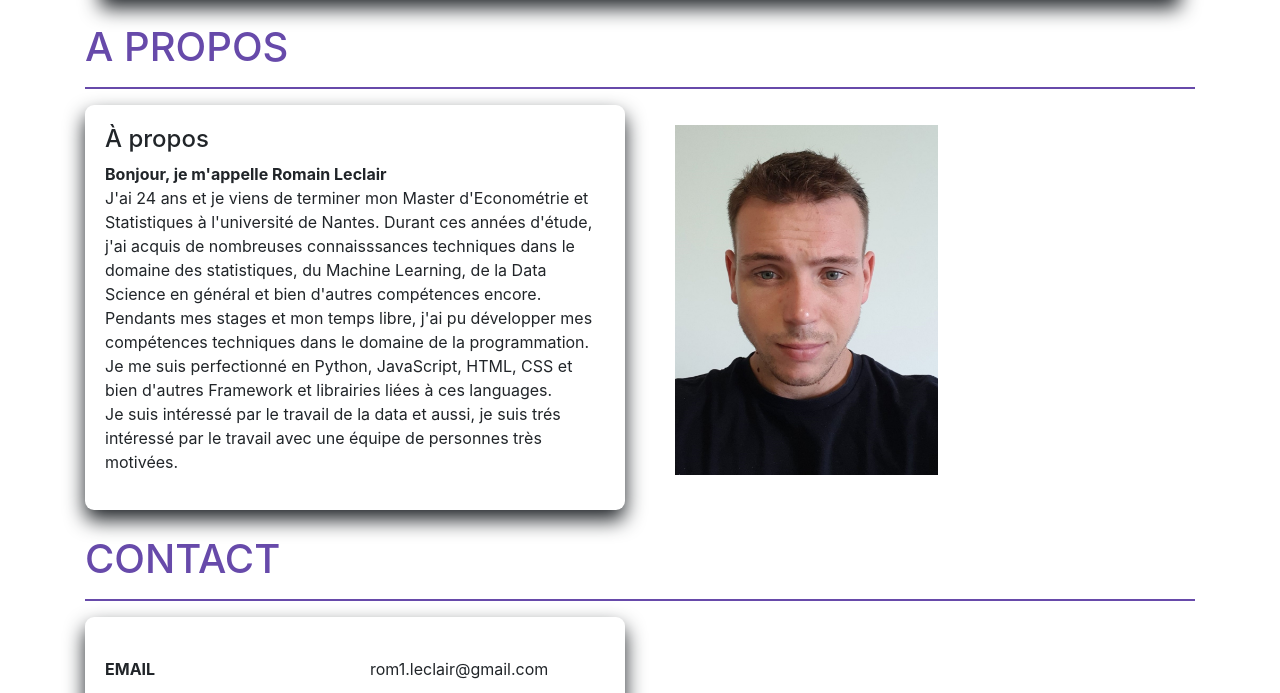
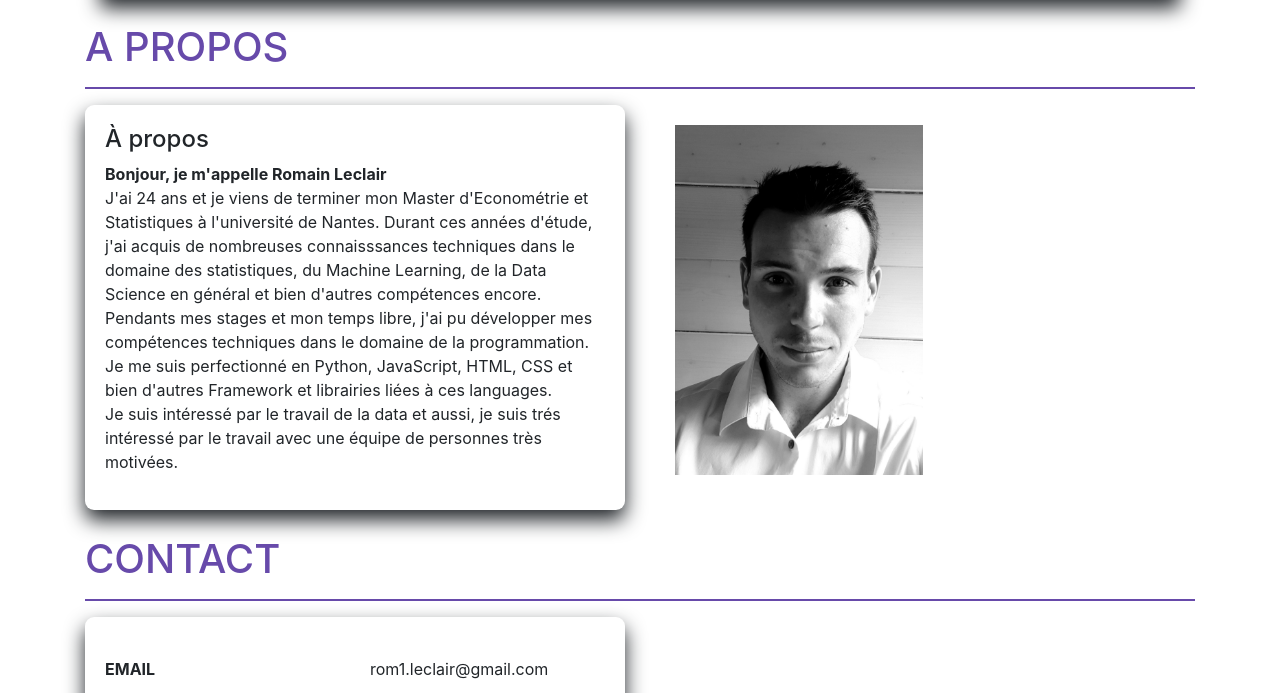
Before and after one commit to RomainLeclair/Personal-Website, a plain HTML site: page index.html in a window 1280 px wide. Shown: the part 2734-3427 px from the top of the page. Drawn offline with nearby package versions, Linux system fonts and the light colour scheme.

Commit message:
Update my profile picture

```diff
--- a/index.html
+++ b/index.html
@@ -262,7 +262,7 @@
             </div>
             <div class="col-lg-6 col-md-12">
               <div class="card-body">
-                <img style="width: 400x; height: 350px;" src="static/Romain1.jpg">
+                <img style="width: 400x; height: 350px;" src="static/PhotoCV.jpg">
               </div>
             </div>
           </div>
```
Also changed, not shown: static/PhotoCV.jpg (added), 1 other file.
